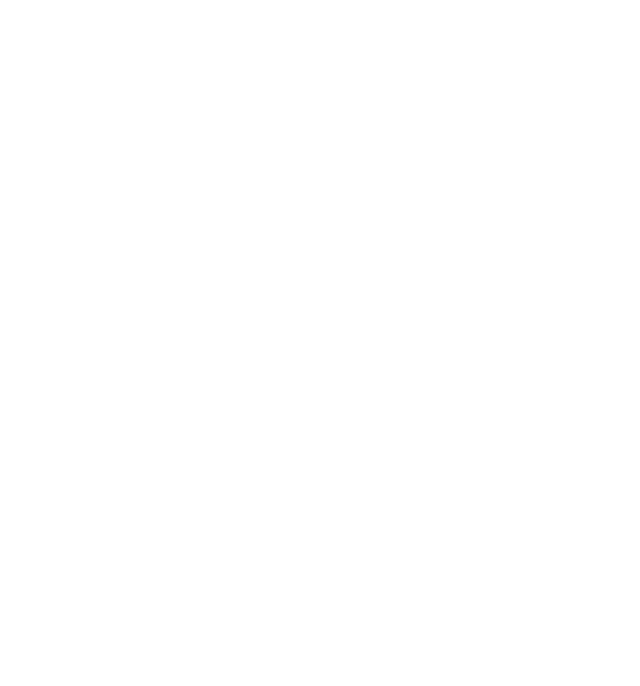
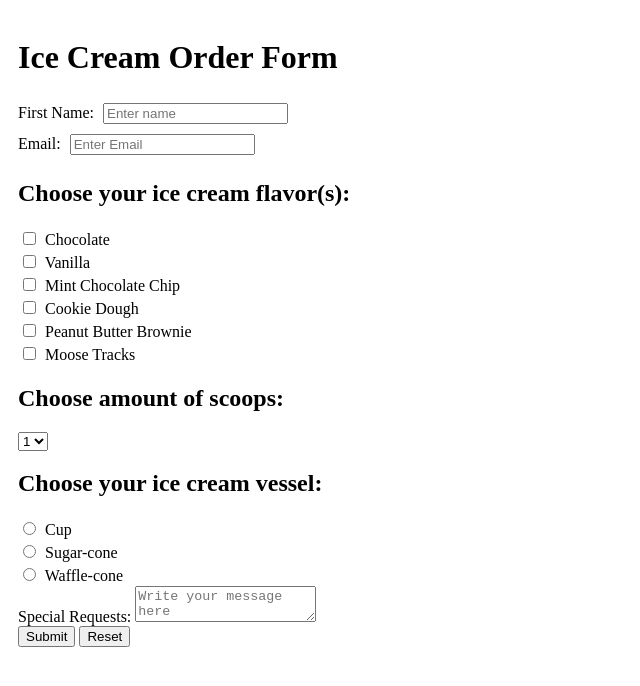
Before and after one commit to nicpagan/email-form, a plain HTML site: page index.html in a window 1280 px wide. Shown: the whole page, without its empty margins (0-640 px from the left). Drawn offline with Linux system fonts and the light colour scheme.

Commit message:
edites files

```diff
--- a/index.html
+++ b/index.html
@@ -5,8 +5,95 @@
     <meta http-equiv="X-UA-Compatible" content="IE=edge">
     <meta name="viewport" content="width=device-width, initial-scale=1.0">
     <title>Email Form</title>
+    <link href="style.css" rel="stylesheet" type="text/css" />
 </head>
 <body>
+    <main>
+        <header>
+            <h1>Ice Cream Order Form</h1>
+        </header>
 
+        <form action="">
+            <!-- name text input -->
+            <div>
+                <label for="name">First Name:</label>
+                <input type="text" id="name" name="name" placeholder="Enter name" required>
+            </div>
+            <!-- email text input -->
+            <div>
+                <label for="email">Email:</label>
+                <input type="email" id="email" name="email" placeholder="Enter Email" required>
+            </div>
+
+            <!-- flavor choices -->
+            <div>
+            <h2>Choose your ice cream flavor(s):</h2>
+            <div>
+                <input name="chocolate" type="checkbox" id="chocolate" />
+                <label for="chocolate">Chocolate</label>
+            </div>
+            <div>
+                <input name="vanilla" type="checkbox" id="vanilla" />
+                <label for="vanilla">Vanilla</label>
+            </div>
+            <div>
+                <input name="mint-choco-chip" type="checkbox" id="mint-choco-chip" />
+                <label for="mint-choco-chip">Mint Chocolate Chip</label>
+            </div>
+            <div>
+                <input name="cookie-dough" type="checkbox" id="cookie-dough" />
+                <label for="cookie-dough">Cookie Dough</label>
+                </div>
+                <div>
+                <input name="pb-brownie" type="checkbox" id="pb-brownie" />
+                <label for="pb-brownie">Peanut Butter Brownie</label>
+                </div>
+                <div>
+                <input name="moose-tracks" type="checkbox" id="moose-tracks" />
+                <label for="moose-tracks">Moose Tracks</label>
+                </div>
+
+            <!-- scoop selection -->
+            <div>
+                <h2>Choose amount of scoops:</h2>
+                <select name="scoops" size="1">
+                  <option value="1">1</option>
+                  <option value="2">2</option>
+                  <option value="3">3</option>
+                  <option value="4">4</option>
+                </select>
+              </div>
+
+
+            <!-- serving-selection -->
+            <div>
+                <h2>Choose your ice cream vessel:</h2>
+                <div>
+                  <input id="cup" name="serving-selection" type="radio" value="cup" />
+                  <label for="cup">Cup</label>
+                </div>
+                <div>
+                  <input id="sugar-cone" name="serving-selection" type="radio" value="sugar-cone" />
+                  <label for="sugar-cone">Sugar-cone</label>
+                </div>
+                <div>
+                  <input id="waffle-cone" name="serving-selection" type="radio" value="waffle-cone" />
+                  <label for="waffle-cone">Waffle-cone</label>
+                </div>
+              </div>
+            <!-- Your message textbox -->
+            <div>
+                <label for="form-message">Special Requests:</label>
+                <textarea name="message" id="form-message" maxlength="200" placeholder="Write your message here"></textarea>
+            </div>
+
+            <!-- submit button -->
+            <div>
+                <button type="submit">Submit</button>
+                <button type="reset">Reset</button>
+            </div>
+
+        </form>
+    </main>
 </body>
 </html>
--- a/style.css
+++ b/style.css
@@ -0,0 +1,7 @@
+body {
+    padding: 10px;
+  }
+
+  input {
+    margin: 5px;
+  }
```
